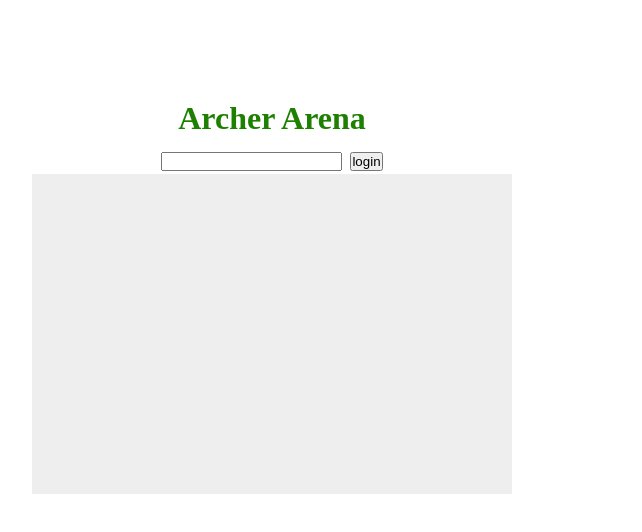
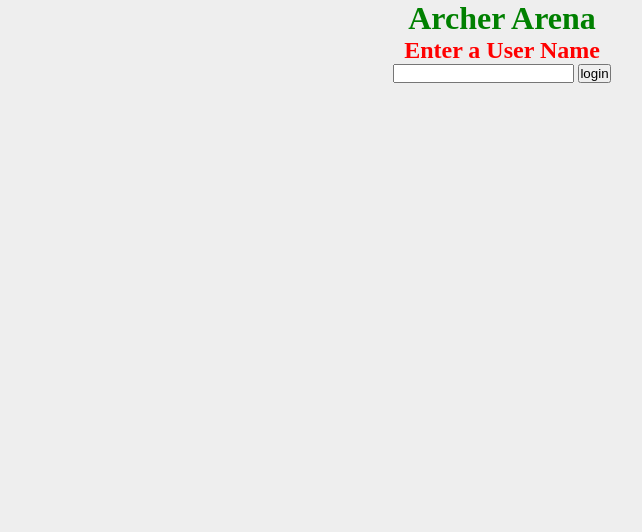
Before and after one commit to dheu122/archer-arena-old, a website: page index.html in a window 1280 px wide. Shown: the whole page, without its empty margins (138-780 px from the left). Drawn offline with nearby package versions, Linux system fonts and the light colour scheme.

Commit message:
added layers and changed size of page

```diff
--- a/index.html
+++ b/index.html
@@ -9,18 +9,32 @@
         <script src="/socket.io/socket.io.js"></script>
         <style>
             * { padding: 0; margin:0 ; }
-            canvas { background: #eee; display: block; margin: 0 auto; cursor: crosshair }
+            canvas {
+                background: #eee;
+                display: block;
+                margin: 0 auto;
+                cursor: crosshair
+            }
         </style>
     </head>
     <body>
+        <div id="titlescreen">
         <h1> Archer Arena <h1/>
+        <h2> Enter a User Name</h2>
         <form>
             <input id="username">
             <button type="button" onclick="UI.getUsername()">login</button>
         </form>
-        <canvas id = "gameCanvas" width = "480" height = "320"></canvas>
+    </div>
+        <div id ="selectionscreen">
+
+
+
+        </div>
+
+        <canvas id = "gameCanvas" ></canvas>
     </body>
-        <script src="src/logic/controls.js"></script>
+    <script src="src/logic/controls.js"></script>
         <script src="src/canvas/renderer.js"></script>
         <script src="src/logic/logic.js"></script>
         <script src="src/logic/ui.js"></script>
--- a/style.css
+++ b/style.css
@@ -1,13 +1,32 @@
 h1{
-    color:#1E8000;
+    color:green;
     text-align: center;
 
 }
- body{
-     background-color:white;
+ h2{
+     color: red;
+     text-align: center;
+    }
+html,body{
+   width: 100%;
+   height: 100%;
+    text-align: center;
+    background-color:black;
+ }
+ #titlescreen{
 
-position: absolute;
-left: 170px;
-top: 100px;
+        position: absolute;
+        top: 0px;
+        left: 0px;
+        z-index:100%;
+        width: 100%;
+        height: 100%;
+    }
+#selectionscreen{
+    z-index:99%;
+}
 
+ canvas{
+    width: 100%;
+    height: 100%;
 }
```
